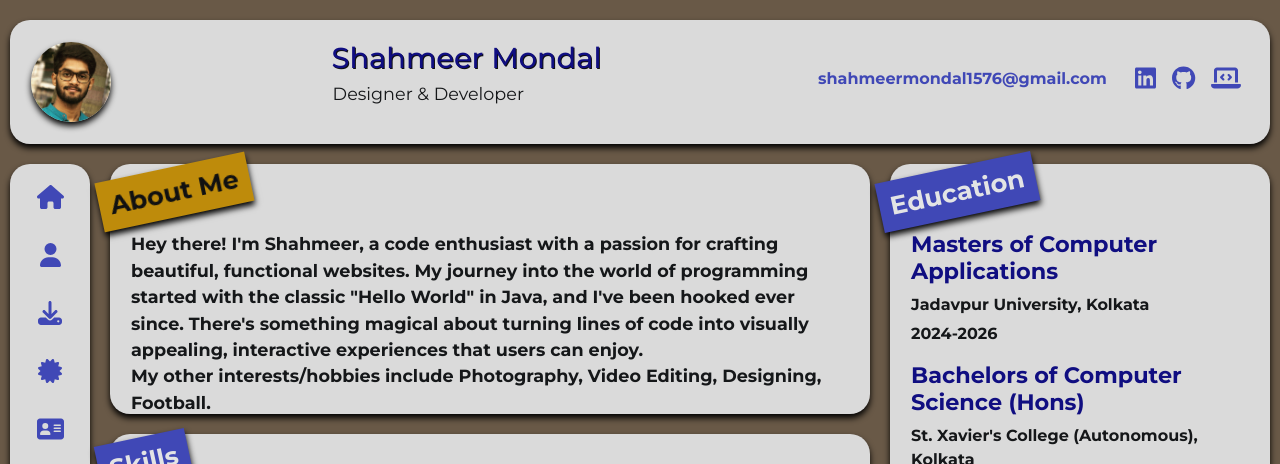
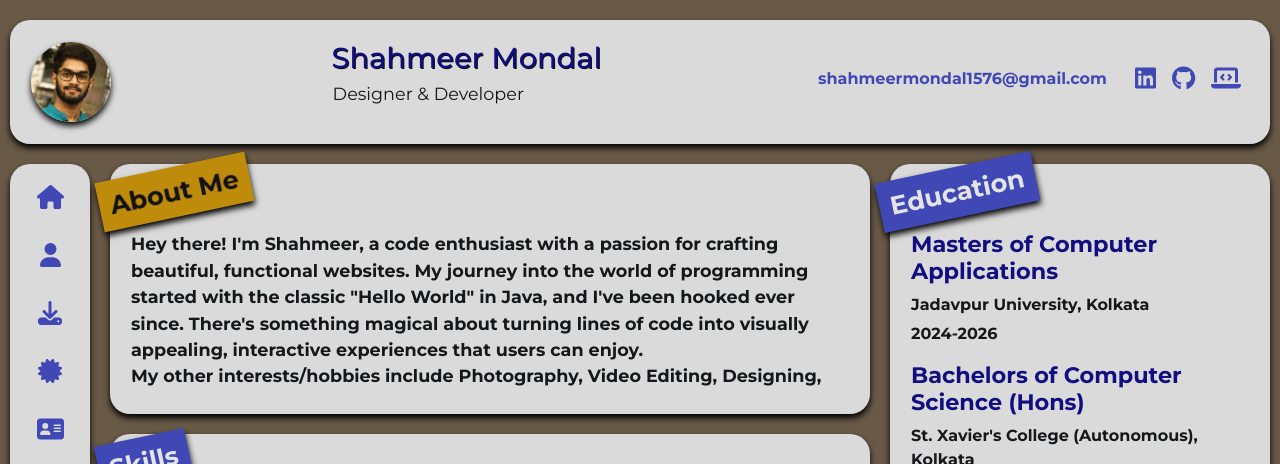
Before and after one commit to Shahmeer24/msam, a React (Vite) app: page / in a window 1280 px wide. Shown: the top 464 px of the page. Built offline with nearby package versions, Linux system fonts and the light colour scheme; a web font is replaced by a local one.

Commit message:
Update totalStyling.module.css

```diff
--- a/src/totalStyling.module.css
+++ b/src/totalStyling.module.css
@@ -246,6 +246,9 @@ button {
 .aboutMe {
     height: 250px;
     font-size: 1.1rem;
+    display: flex;
+    flex-direction: column;
+    justify-content: flex-start;
     /*overflow: hidden;*/
     /*position: relative;*/
 }
```
